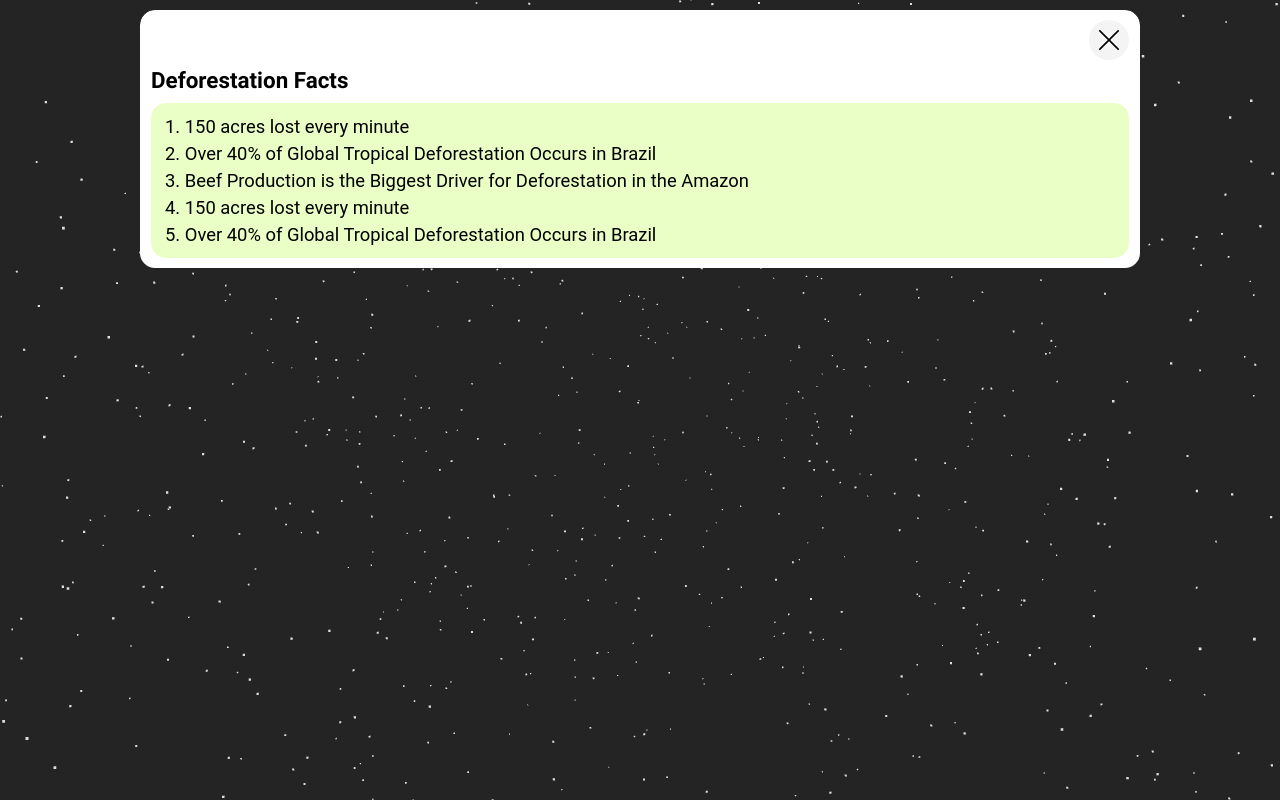
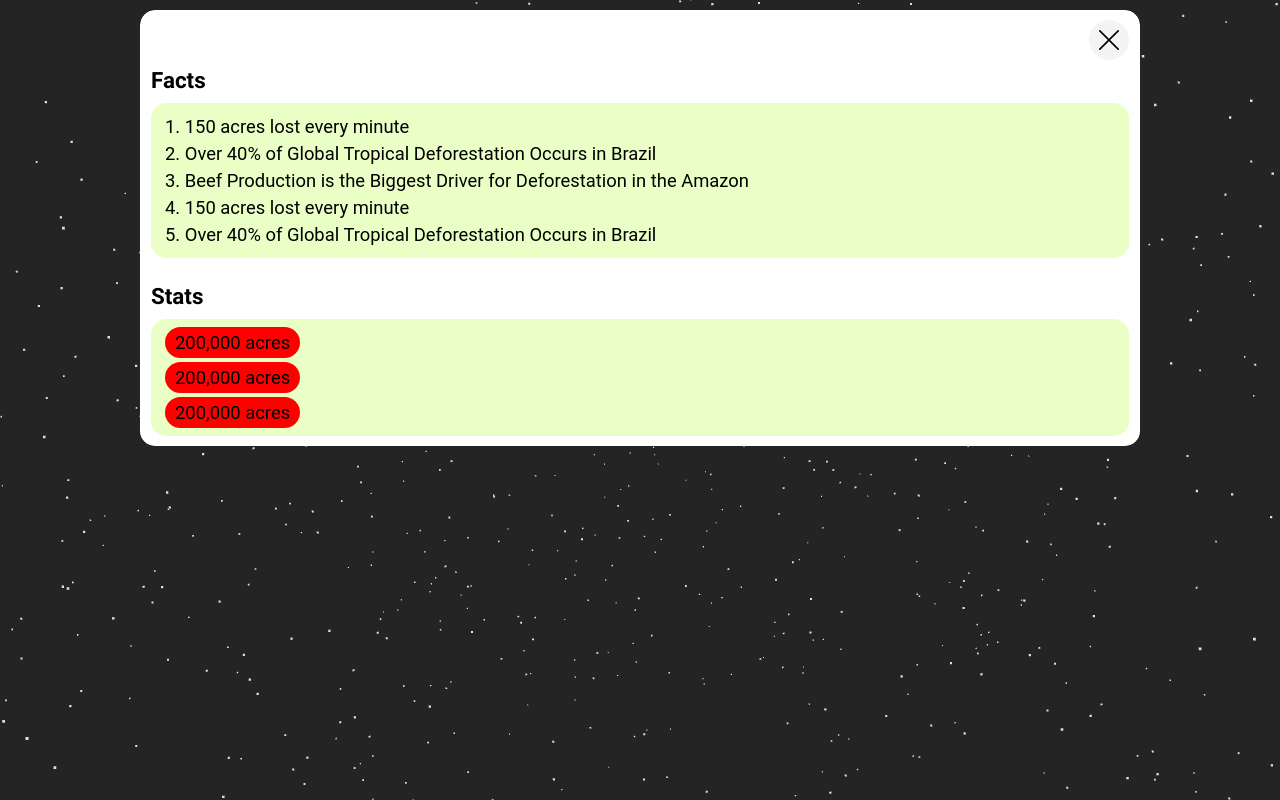
Before and after one commit to BenKoenig/visualizer, a React (Vite) app: page / in a window 1280 px wide. Built offline with nearby package versions, Linux system fonts and the light colour scheme; a web font is replaced by a local one.

Commit message:
restructure and add stats components

```diff
--- a/src/components/statsGUI/StatsGUI.jsx
+++ b/src/components/gui/Gui.jsx
@@ -1,10 +1,10 @@
-import './stats-gui.scss'
-import Facts from "./blocks/Facts.jsx";
+import './gui.scss'
+import Facts from "./blocks/facts/Facts.jsx";
+import Stats from "./blocks/stats/Stats.jsx";
 
-const StatsGUI = () => {
+const Gui = () => {
     return(
         <div className="container">
-
             <div className="container__gui">
                 <div className="container__gui__btn">
                     <svg className={"container__gui__btn--svg"} data-name="Capa 1" viewBox="5.11 5.43 9.06 9.06"><path d="m10.17 10 3.89-3.89a.37.37 0 1 0-.53-.53L9.64 9.43 5.75 5.54a.37.37 0 1 0-.53.53L9.11 10l-3.89 3.85a.37.37 0 0 0 0 .53.34.34 0 0 0 .26.11.36.36 0 0 0 .27-.11l3.89-3.89 3.89 3.89a.34.34 0 0 0 .26.11.35.35 0 0 0 .27-.11.37.37 0 0 0 0-.53Z"></path></svg>
@@ -12,10 +12,15 @@ const StatsGUI = () => {
                         <span className="sr-only">Close</span>
                     </button>
                 </div>
-                <Facts/>
+
+                <div className="container__gui__wrapper">
+                    <Facts/>
+                    <Stats/>
+                </div>
+
             </div>
         </div>
     )
 }
 
-export default StatsGUI
+export default Gui
--- a/src/components/statsGUI/blocks/Facts.jsx
+++ b/src/components/gui/blocks/facts/Facts.jsx
@@ -1,3 +1,5 @@
+import './facts.scss'
+
 const Facts = () => {
     /* list of facts */
     const facts = [
@@ -8,12 +10,12 @@ const Facts = () => {
         "Over 40% of Global Tropical Deforestation Occurs in Brazil",
     ]
     return(
-        <div className={"container__gui__facts"}>
-            <h2 className={"container__gui__facts--headline"}>Deforestation Facts</h2>
-            <ol className={"container__gui__facts__list"}>
+        <div className={"facts"}>
+            <h2 className={"facts--headline"}>Facts</h2>
+            <ol className={"facts__list"}>
                 {/* map of all the facts in an ordered list */}
                 {facts.map((item,i) => (
-                    <li key={i} className="container__gui__facts__list__item">
+                    <li key={i} className="facts__list__item">
                         {item}
                     </li>
                 ))}
--- /dev/null
+++ b/src/components/gui/blocks/facts/facts.scss
@@ -0,0 +1,26 @@
+@use '../../../../helper/scss/font-sizes';
+@use '../../../../helper/scss/colors';
+@use '../../../../helper/scss/sizing';
+
+.facts {
+  &__list {
+    list-style-position: inside;
+    list-style-type: decimal;
+    font-size: font-sizes.$text-base;
+    background-color: colors.$color-lime-300;
+    padding: 13px 14px;
+    border-radius: sizing.$rounded-base;
+
+    &__item {
+      margin-bottom: 6px;
+      &:last-child {
+        margin-bottom: 0;
+      }
+    }
+  }
+  &--headline {
+    font-size: font-sizes.$text-lg;
+    margin-bottom: 10px;
+    font-weight: 700;
+  }
+}
--- /dev/null
+++ b/src/components/gui/blocks/stats/Stats.jsx
@@ -0,0 +1,27 @@
+import '../stats/stats.scss'
+
+const Stats = () => {
+    /* list of stats */
+    const stats = {
+        data: [
+            {value: "200,000 acres", desc: "burned today"},
+            {value: "200,000 acres", desc: "burned today"},
+            {value: "200,000 acres", desc: "burned today"},
+        ],
+    }
+
+    return(
+        <div className={"stats"}>
+            <h2 className={"stats--headline"}>Stats</h2>
+            <ul className={"stats__list"}>
+                {/* map of all the facts in an ordered list */}
+                {stats.data.map((statsItem,i) => (
+                    <li key={i} className="stats__list__item">
+                        <span className="stats__list__item__value">{statsItem.value}</span>
+                    </li>
+                ))}
+            </ul>
+        </div>
+    )
+}
+export default Stats
--- /dev/null
+++ b/src/components/gui/blocks/stats/stats.scss
@@ -0,0 +1,33 @@
+@use '../../../../helper/scss/font-sizes';
+@use '../../../../helper/scss/colors';
+@use '../../../../helper/scss/sizing';
+
+.stats {
+  &__list {
+    font-size: font-sizes.$text-base;
+    background-color: colors.$color-lime-300;
+    padding: 13px 14px;
+    border-radius: sizing.$rounded-base;
+    display: flex;
+    flex-direction: column;
+    gap: 8px;
+
+    &__item {
+      display: inline-block;
+      margin-bottom: 6px;
+      &:last-child {
+        margin-bottom: 0;
+      }
+      &__value {
+        background-color: red;
+        padding: 5px 10px;
+        border-radius: 100px;
+      }
+    }
+  }
+  &--headline {
+    font-size: font-sizes.$text-lg;
+    margin-bottom: 10px;
+    font-weight: 700;
+  }
+}
--- a/src/components/statsGUI/stats-gui.scss
+++ b/src/components/gui/gui.scss
@@ -2,7 +2,7 @@
 @use '../../helper/scss/colors';
 @use '../../helper/scss/sizing';
 
-/* statsGUI container */
+/* gui container */
 .container {
   position: fixed;
   top: 10px;
@@ -23,27 +23,10 @@
     border-radius: sizing.$rounded-base;
     padding: 10px 11px;
 
-    &__facts {
-      &__list {
-        list-style-position: inside;
-        list-style-type: decimal;
-        font-size: font-sizes.$text-base;
-        background-color: colors.$color-lime-300;
-        padding: 13px 14px;
-        border-radius: sizing.$rounded-base;
-
-        &__item {
-          margin-bottom: 6px;
-          &:last-child {
-            margin-bottom: 0;
-          }
-        }
-      }
-      &--headline {
-        font-size: font-sizes.$text-lg;
-        margin-bottom: 10px;
-        font-weight: 700;
-      }
+    &__wrapper {
+      display: flex;
+      flex-direction: column;
+      gap: 25px;
     }
 
     /* === start of gui btn === */
--- a/src/pages/Home.jsx
+++ b/src/pages/Home.jsx
@@ -1,10 +1,10 @@
 import CanvasWrapper from "../components/CanvasWrapper.jsx";
-import StatsGUI from "../components/statsGUI/StatsGUI.jsx";
+import Gui from "../components/gui/Gui.jsx";
 
 const Home = () => {
     return(
         <>
-            <StatsGUI/>
+            <Gui/>
             <CanvasWrapper/>
         </>
     )
```
